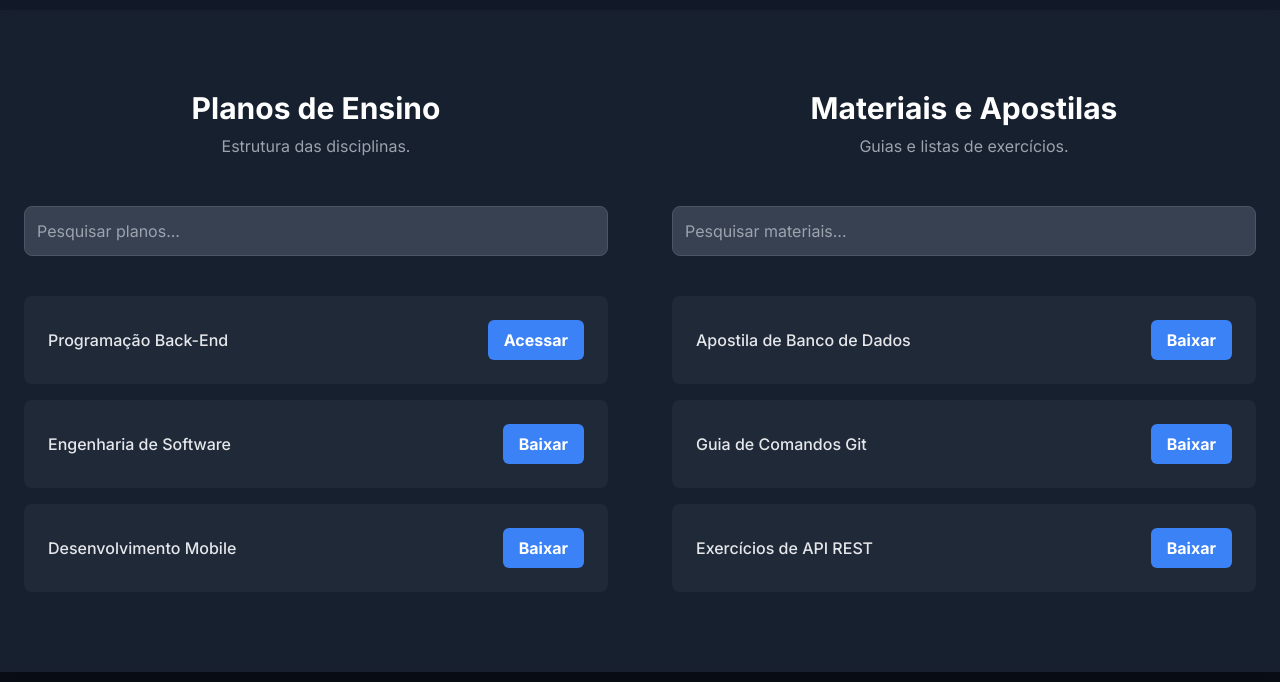
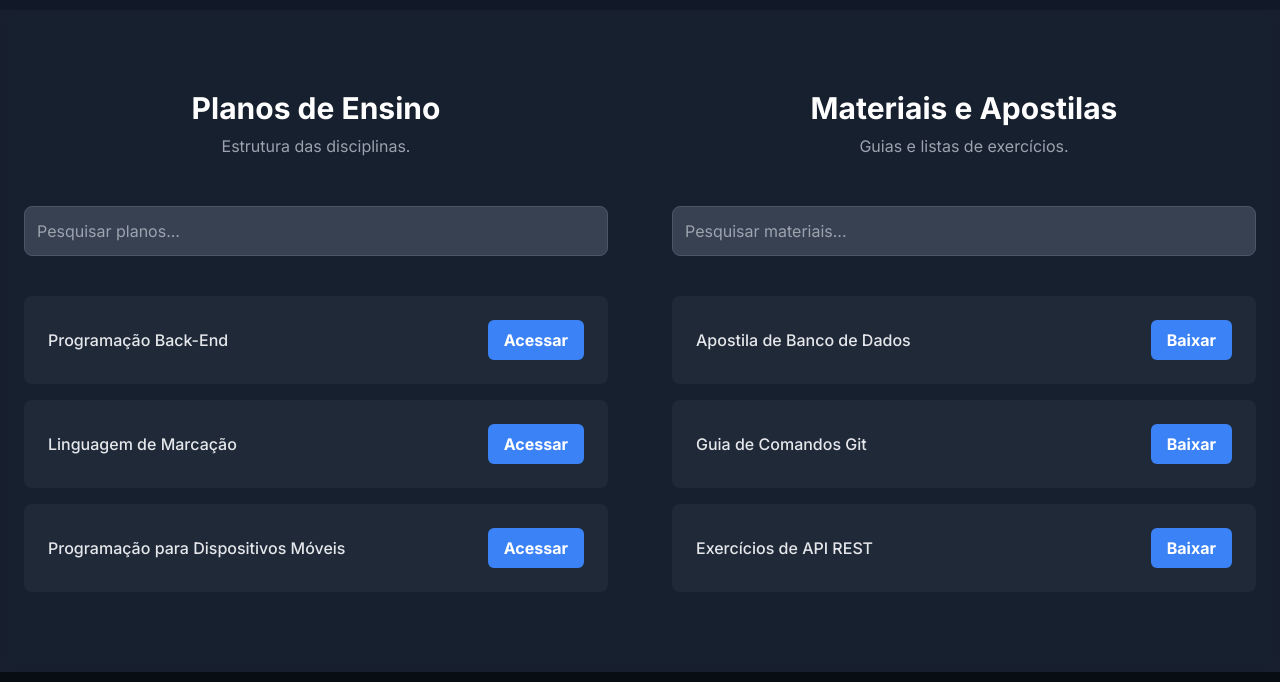
Before and after one commit to devgcruz/site_devgcruz, a plain HTML site: page index.html in a window 1280 px wide. Shown: the part 811-1493 px from the top of the page. Drawn offline with nearby package versions, Linux system fonts and the light colour scheme.

Commit message:
Adiciona planos de ensino ppdm e lm

```diff
--- a/index.html
+++ b/index.html
@@ -84,12 +84,12 @@
                                     <a href="./pages/pe_programacao_backend.html" class="bg-blue-500 text-white font-bold py-2 px-4 rounded-md hover:bg-blue-600 transition-colors flex-shrink-0">Acessar</a>
                                 </li>
                                  <li class="bg-white/80 dark:bg-gray-800 p-6 rounded-lg card flex justify-between items-center">
-                                    <span class="font-medium text-gray-800 dark:text-gray-200">Engenharia de Software</span>
-                                    <a href="#" class="bg-blue-500 text-white font-bold py-2 px-4 rounded-md hover:bg-blue-600 transition-colors flex-shrink-0">Baixar</a>
+                                    <span class="font-medium text-gray-800 dark:text-gray-200">Linguagem de Marcação</span>
+                                    <a href="./pages/pe_linguagemmarcacao.html" class="bg-blue-500 text-white font-bold py-2 px-4 rounded-md hover:bg-blue-600 transition-colors flex-shrink-0">Acessar</a>
                                 </li>
                                  <li class="bg-white/80 dark:bg-gray-800 p-6 rounded-lg card flex justify-between items-center">
-                                    <span class="font-medium text-gray-800 dark:text-gray-200">Desenvolvimento Mobile</span>
-                                    <a href="#" class="bg-blue-500 text-white font-bold py-2 px-4 rounded-md hover:bg-blue-600 transition-colors flex-shrink-0">Baixar</a>
+                                    <span class="font-medium text-gray-800 dark:text-gray-200">Programação para Dispositivos Móveis</span>
+                                    <a href="./pages/pe_dispositivos_moveis.html" class="bg-blue-500 text-white font-bold py-2 px-4 rounded-md hover:bg-blue-600 transition-colors flex-shrink-0">Acessar</a>
                                 </li>
                             </ul>
                         </div>
```
